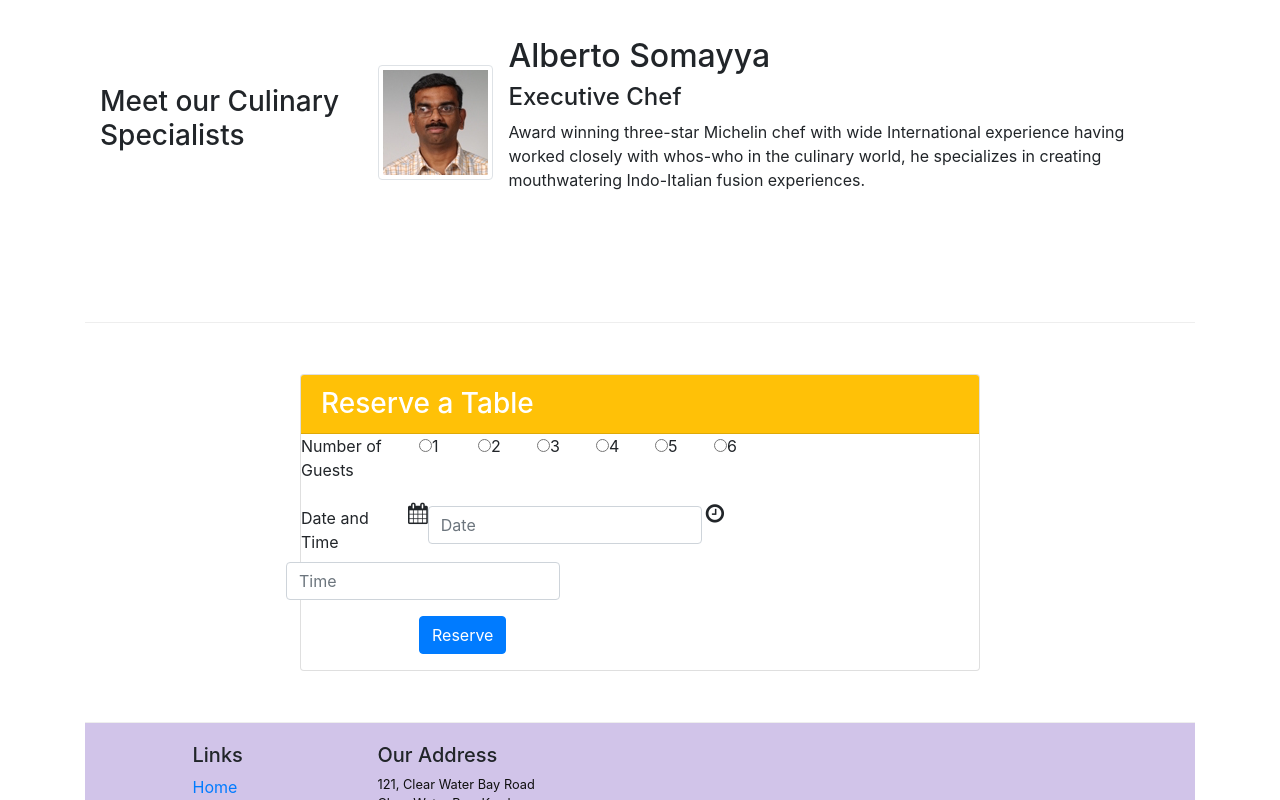
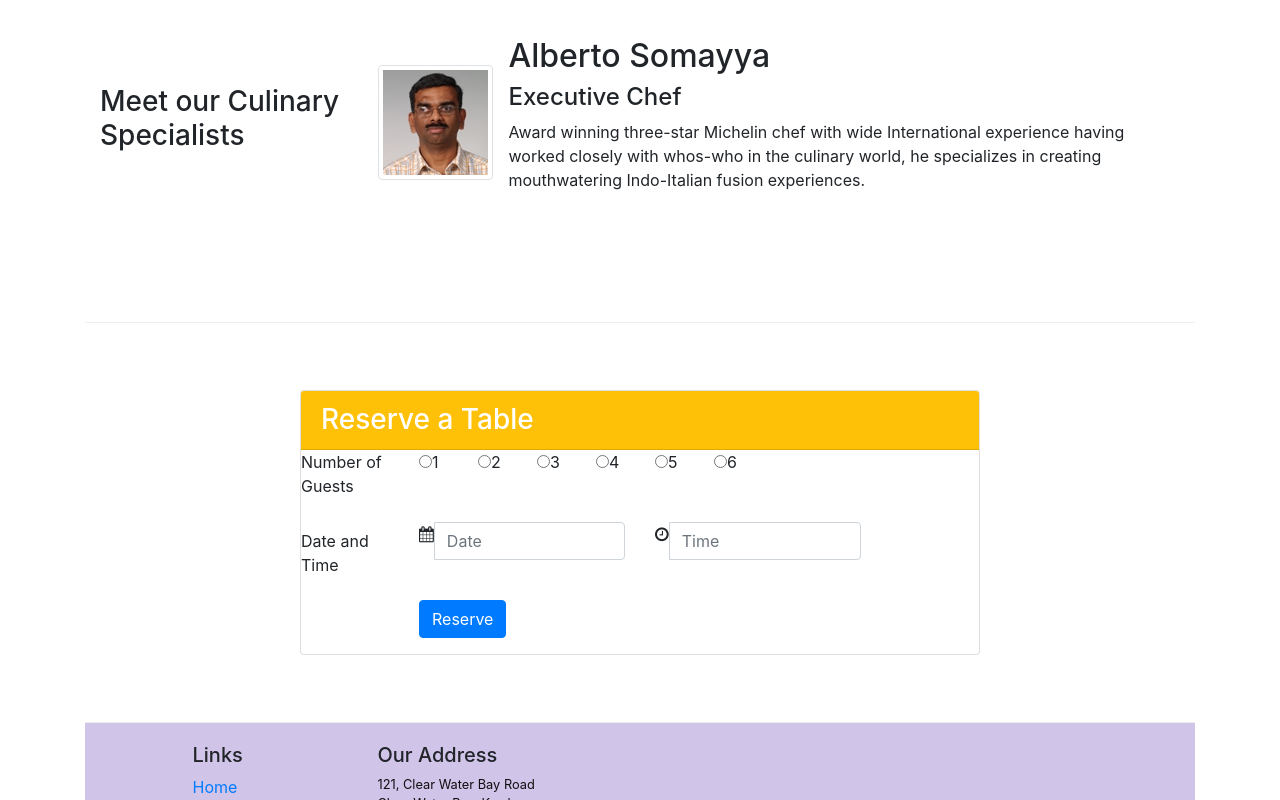
Before and after one commit to Atita/frontendCoursera, a website: page index.html in a window 1280 px wide. Shown: the part 1211-2011 px from the top of the page. Drawn offline with nearby package versions, Linux system fonts and the light colour scheme.

Commit message:
assignment 2 index.html updated

```diff
--- a/index.html
+++ b/index.html
@@ -84,7 +84,7 @@
                         <p class="hidden-sm-down">Featuring mouthwatering combinations with a choice of five different salads, six enticing appetizers, six main entrees and five choicest desserts. Free flowing bubbly and soft drinks. All for just $19.99 per person </p>
                         <span>
                 </div>
-                    <img class="d-flex ml-3 img-thumbnail align-self-center" src="img/uthappizza.png" alt="uthappizza">
+                    <img class="d-flex ml-3 img-thumbnail align-self-center" src="img/buffet.png" alt="uthappizza">
                     </div>
                 </div>
             </div>
@@ -124,17 +124,23 @@
                         <div class="col-1" ><input type="radio" name="6guests" value="6">6</div>
                           </div>
 
-                <div class="form-group row">
-                    <div class="col-md-2"><label>Date and Time</label></div>
+                          <div class="form-group row">
+                                <label class="col-md-2 col-form-label">Date and Time</label>
+                                <div class="col-md-4">
+                                    <div class="input-group">
+                                        <div class="input-group-addon"><i class="fa fa-calendar"></i>
+                                    </div>
+                                        <input type="text" class="form-control" id="date" name="date" placeholder="Date">
+                                    </div>
+                                </div>
+                                <div class="col-md-4">
+                                    <div class="input-group">
+                                        <div class="input-group-addon"><i class="fa fa-clock-o"></i></div>
+                                        <input type="text" class="form-control" id="time" name="time" placeholder="Time">
+                                    </div>
+                                </div>
+                            </div>
 
-                    <div class="input-group-addon fa fa-calendar fa-lg ml-1 "></div>
-                    <div><input type="" class="form-control" id="Date" name="Date" placeholder="Date"></div>
-
-
-                    <div class="input-group-addon fa fa-clock-o fa-lg ml-1"></div>
-                    <div><input type="" class="form-control" id="areacode" name="Time" placeholder="Time"></div>
-
-            </div>
                 <div class="form-group row">
                     <div class="offset-md-2 col-md-10">
                         <button type="submit" class="btn btn-primary">Reserve</button>
```
Also changed, not shown: 1 other file.
